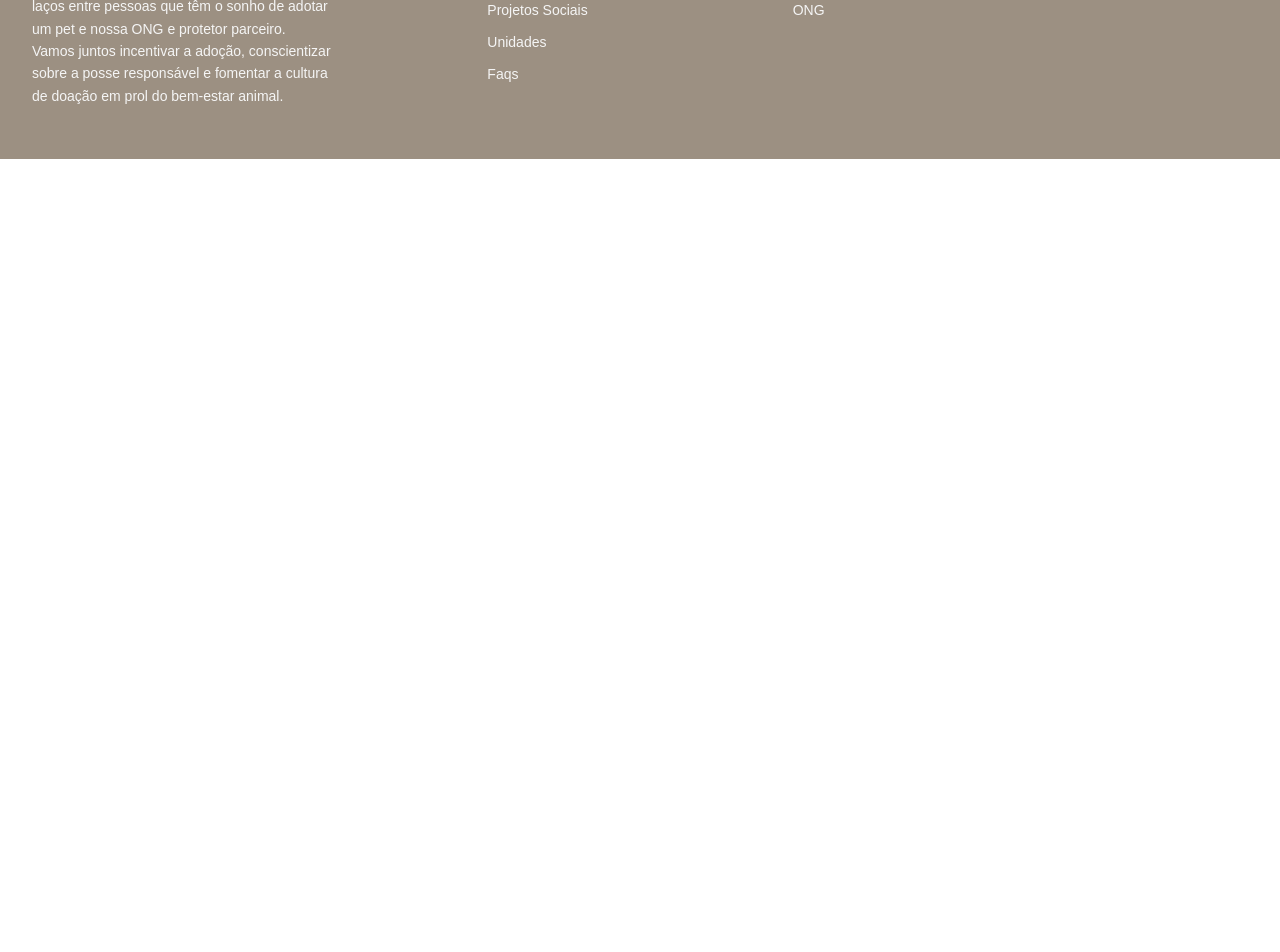
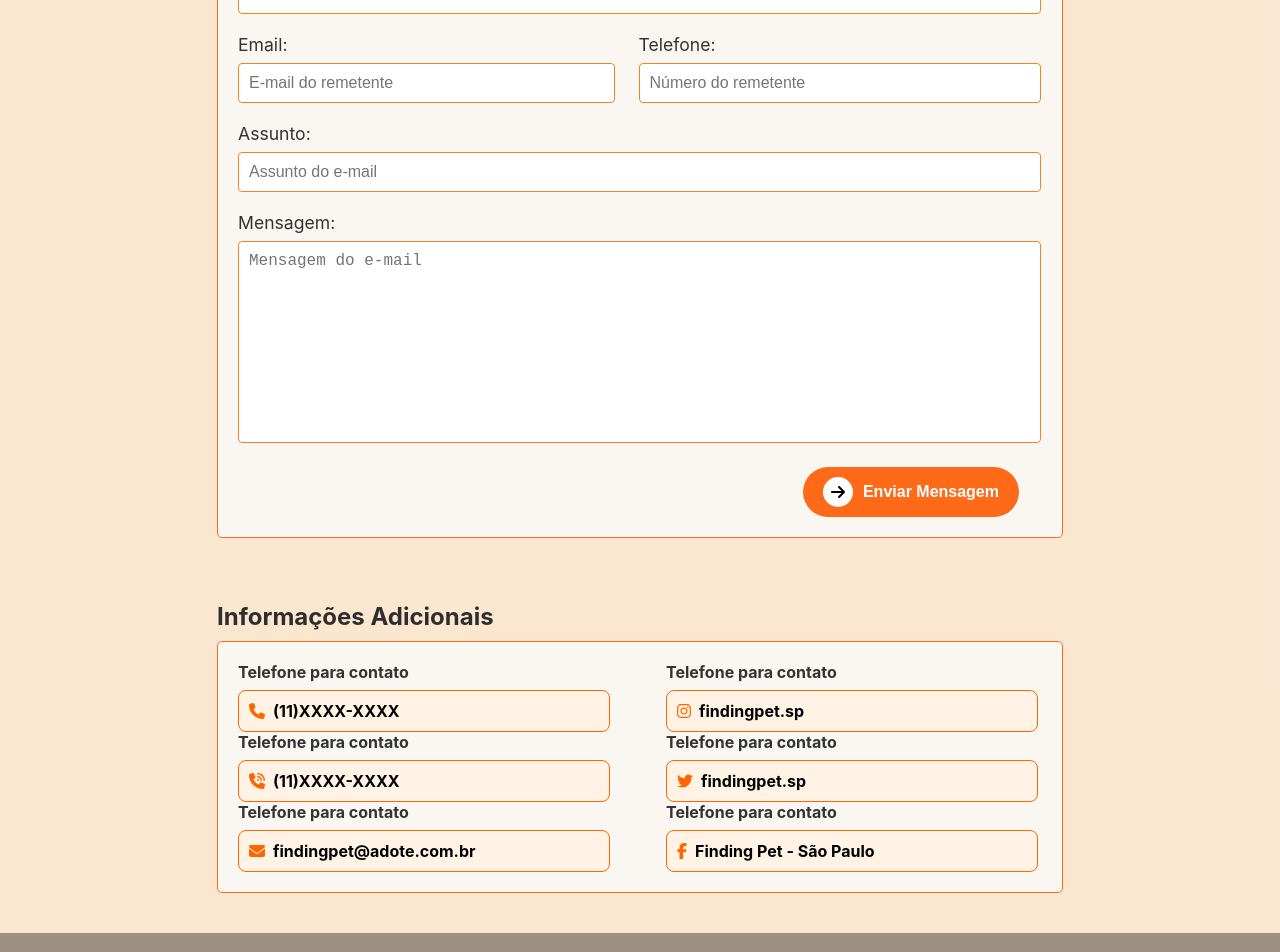
Before and after one commit to lucasgomesdesouza/finding-pets, a React (Create React App) app: page /contact in a window 1280 px wide. Shown: the part 320-1272 px from the top of the page. Before the commit the page ends 800 px from the top, so only its background shows below. Built offline with nearby package versions, Linux system fonts and the light colour scheme.

Commit message:
[FEAT]: Finish contact page

```diff
--- /dev/null
+++ b/src/components/Forms/ContactForm/ContactForm.jsx
@@ -0,0 +1,89 @@
+import React from "react";
+import styles from "./ContactForm.module.css"
+import { faArrowRight, faEnvelope, faPhone, faPhoneVolume } from "@fortawesome/free-solid-svg-icons";
+import ButtonCallToAction from "../../ButtonCallToAction/ButtonCallToAction";
+import InputInformation from "../InputInformation/InputInformation";
+import { faFacebookF, faInstagram, faTwitter } from "@fortawesome/free-brands-svg-icons";
+
+const ContactForm = () => {
+    return(
+        <div className={styles.contactFormContainer}>
+            <div className={styles.contactFormTitle}>
+                <h2 className={styles.contactTitle}>Fale conosco</h2>
+                <p className={styles.contactDescription}>Estamos aqui para tirar suas dúvidas sobre adoção ou qualquer outra questão!</p>
+            </div>
+            <div className={styles.formContainer}>
+                <form action="" className={styles.formForm}>
+                    <div className={styles.formGroup}>
+                        <label htmlFor="name">Nome:</label>
+                        <input type="text" id="name" placeholder="Nome do remetente"/>
+                    </div>
+
+                    <div className={styles.formRow}>
+                        <div className={styles.formGroup}>
+                            <label htmlFor="email">Email:</label>
+                            <input type="email" id="email" placeholder="E-mail do remetente" style={{width: '355px'}}/>
+                        </div>
+                        <div className={styles.formGroup}>
+                            <label htmlFor="telefone">Telefone:</label>
+                            <input type="tel" id="telefone" placeholder="Número do remetente"/>
+                        </div>
+                    </div>
+
+                    <div className={styles.formGroup}>
+                        <label htmlFor="assunto">Assunto:</label>
+                        <input type="text" id="assunto" placeholder="Assunto do e-mail"/>
+                    </div>
+
+                    <div className={styles.formGroup}>
+                        <label htmlFor="mensagem">Mensagem:</label>
+                        <textarea id="mensagem" rows="10" placeholder="Mensagem do e-mail"></textarea>
+                    </div>
+
+                    <div className={styles.formButton}>
+                        <ButtonCallToAction icon={faArrowRight} text="Enviar Mensagem" />
+                    </div>
+                </form>
+            </div>
+
+            <div className={styles.formInfos}>
+                <h3 className={styles.formTitle}>Informações Adicionais</h3>
+                <div className={styles.formInformationContainer}>
+                    <InputInformation
+                        label={"Telefone para contato"}
+                        icon={faPhone}
+                        text={"(11)XXXX-XXXX"}
+                    />
+                    <InputInformation
+                        label={"Telefone para contato"}
+                        icon={faInstagram}
+                        text={"findingpet.sp"}
+                    />
+                    <InputInformation
+                        label={"Telefone para contato"}
+                        icon={faPhoneVolume}
+                        text={"(11)XXXX-XXXX"}
+
+                    />
+                    <InputInformation
+                        label={"Telefone para contato"}
+                        icon={faTwitter}
+                        text={"findingpet.sp"}
+                    />
+                    <InputInformation
+                        label={"Telefone para contato"}
+                        icon={faEnvelope}
+                        text={"findingpet@adote.com.br"}
+                    />
+                    <InputInformation
+                        label={"Telefone para contato"}
+                        icon={faFacebookF}
+                        text={"Finding Pet - São Paulo"}
+                    />
+                </div>
+            </div>
+        </div>
+    )
+}
+
+export default ContactForm;
--- /dev/null
+++ b/src/components/Forms/ContactForm/ContactForm.module.css
@@ -0,0 +1,113 @@
+.contactFormContainer {
+  display: flex;
+  flex-direction: column;
+  align-items: center;
+  justify-content: center;
+}
+
+.contactFormTitle {
+  display: flex;
+  align-items: center;
+  justify-content: center;
+  flex-direction: column;
+}
+
+.contactTitle{
+  font-size: 40px;
+  margin-bottom: 8px
+}
+
+.contactDescription{
+  font-size: 24px;
+  margin-top: 0px;
+  margin-bottom: 40px;
+}
+
+.formContainer {
+  width: 800px;
+  margin: 0 auto;
+  padding: 20px;
+  padding-right: 24px;
+  background-color: #FAF7F2;
+  border-radius: 5px;
+  border: 1px solid #FE6B1B;
+}
+
+.formForm {
+  width: 781px;
+}
+
+.formGroup {
+  margin-bottom: 20px;
+}
+
+label {
+  display: block;
+  font-size: 1.1rem;
+  margin-bottom: 8px;
+  color: #333;
+}
+
+input[type="text"],
+input[type="email"],
+input[type="tel"],
+textarea {
+  width: 100%;
+  padding: 10px;
+  border: 1px solid #F28522;
+  border-radius: 4px;
+  font-size: 1rem;
+  outline: none;
+}
+
+input[type="text"]:focus,
+input[type="email"]:focus,
+input[type="tel"]:focus,
+textarea:focus {
+  border-color: #FF8033;
+}
+
+textarea {
+  resize: none;
+}
+
+.formRow {
+  display: flex;
+  gap: 20px;
+}
+
+.formRow .formGroup {
+  flex: 1;
+}
+
+.formButton {
+  display: flex;
+  justify-content: flex-end;
+  margin-top: 20px;
+}
+
+.formInfos {
+  display: flex;
+  flex-direction: column;
+  align-items: start;
+  justify-content: start;
+  padding: 40px 0px;
+}
+
+.formTitle{
+  font-size: 24px;
+}
+
+.formInformationContainer{
+  width: 800px;
+  margin: 0 auto;
+  padding: 20px;
+  padding-right: 24px;
+  background-color: #FAF7F2;
+  border-radius: 5px;
+  border: 1px solid #FE6B1B;
+  display: flex;
+  align-items: center;
+  justify-content: space-between;
+  flex-wrap: wrap;
+}
--- /dev/null
+++ b/src/components/Forms/InputInformation/InputInformation.jsx
@@ -0,0 +1,17 @@
+import React from "react";
+import styles from "./InputInformation.module.css";
+import { FontAwesomeIcon } from "@fortawesome/react-fontawesome";
+
+const InputInformation = ({label, icon, text}) => {
+    return(
+        <div className={styles.container}>
+            <label className={styles.label}>{label}</label>
+            <div className={styles.inputContainer}>
+                <span className={styles.icon}><FontAwesomeIcon icon={icon}/></span>
+                <span className={styles.text}>{text}</span>
+            </div>
+        </div>
+    )
+}
+
+export default InputInformation;
--- /dev/null
+++ b/src/components/Forms/InputInformation/InputInformation.module.css
@@ -0,0 +1,30 @@
+.container {
+    display: flex;
+    flex-direction: column;
+}
+
+.label {
+    font-size: 16px;
+    font-weight: bold;
+    margin-bottom: 8px;
+}
+
+.inputContainer {
+    display: flex;
+    align-items: center;
+    background-color: #fff3e6;
+    border: 1px solid #ff6600;
+    padding: 10px;
+    border-radius: 8px;
+    width: 350px;
+}
+
+.icon {
+    color: #ff6600;
+    margin-right: 8px;
+}
+
+.text {
+    font-size: 16px;
+    font-weight: bold;
+}
--- a/src/pages/Contact.jsx
+++ b/src/pages/Contact.jsx
@@ -1,10 +1,11 @@
 import React from "react";
+import ContactForm from "../components/Forms/ContactForm/ContactForm";
 
 const Contact = () => {
     return (
-        <div>
-            <h1>Bem Vindo ao contato</h1>
-        </div>
+        <main className="container">
+            <ContactForm/>
+        </main>
     );
 };
 
```
Also changed, not shown: src/assets/images/documento_3.jpg (added).
